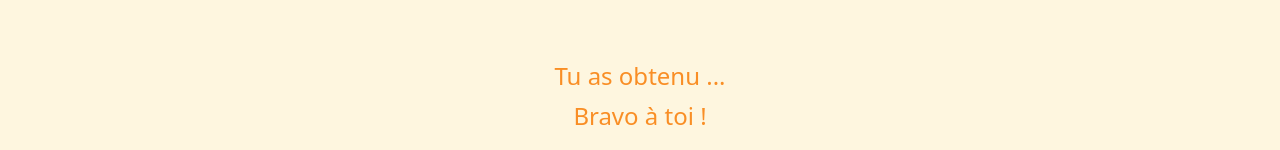
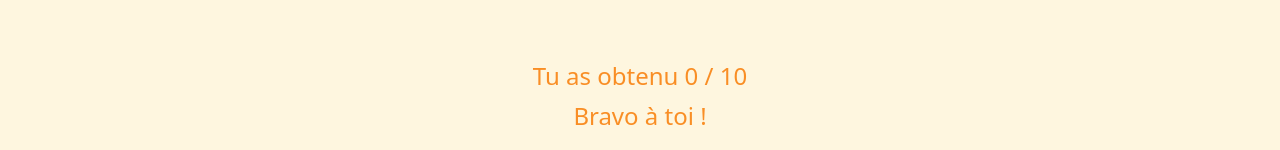
Before and after one commit to Marina-404/KIDS-QUIZ, a React (Vite) app in the folder kids-code/: page /resultat in a window 1280 px wide. Shown: the part 364-514 px from the top of the page. Built offline with nearby package versions, Linux system fonts and the light colour scheme; a web font is replaced by a local one.

Commit message:
feat: score on result page

```diff
--- a/kids-code/src/Pages/Quiz.tsx
+++ b/kids-code/src/Pages/Quiz.tsx
@@ -88,7 +88,9 @@ function Quiz() {
           lastQuestion ? (
             <button
             type="button"
-            onClick={() => navigate ("/resultat")}
+            onClick={() => {
+              localStorage.setItem("score", score.toString());
+              navigate ("/resultat")}}
             >
               Voir tes resultats 🚀
             </button>
--- a/kids-code/src/Pages/Resultat.tsx
+++ b/kids-code/src/Pages/Resultat.tsx
@@ -1,4 +1,6 @@
 import { useState, useEffect } from "react";
+import { questionData } from "../data/quizData";
+
 
 const anecdotes = [
   "Le tout premier bug informatique était... un vrai insecte ! Une mite s’était coincée dans un ordinateur en 1947.",
@@ -25,6 +27,8 @@ const anecdotes = [
 
 function Resultat() {
   const [anecdote, setAnecdote] = useState("");
+  const score = localStorage.getItem("score");
+  const scoreNumber = score ? parseInt(score) : 0;
 
   useEffect(() => {
     const randomIndex = Math.floor(Math.random() * anecdotes.length);
@@ -42,7 +46,7 @@ function Resultat() {
           />
           <h1 className="text-[var(--color-text)] text-6xl p-10">Résultat :</h1>
           <div className="text-[var(--color-text)] w-[80%] p-2 mx-auto text-2xl">
-            <p className="p-2">Tu as obtenu ...</p>
+            <p className="p-2">Tu as obtenu {scoreNumber} / {questionData.length}</p>
             <p>Bravo à toi !</p>
             <p className="pt-10">
               8 à 10 bonnes réponses : Incroyable ! Tu es prêt à coder ton
```
